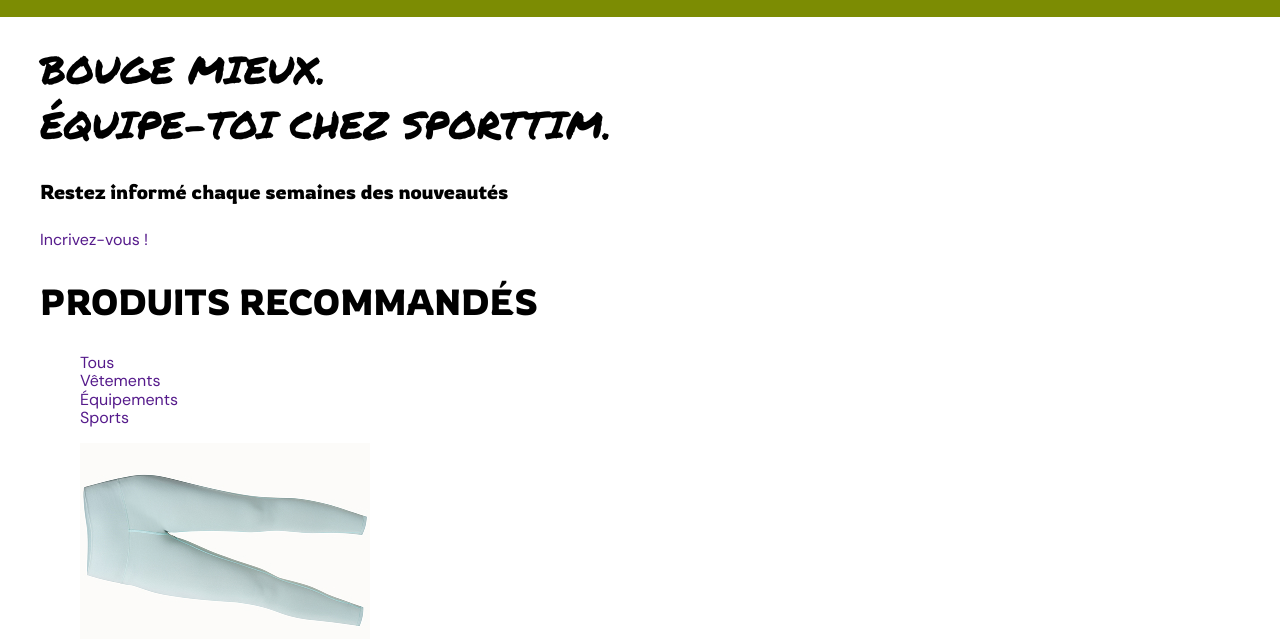
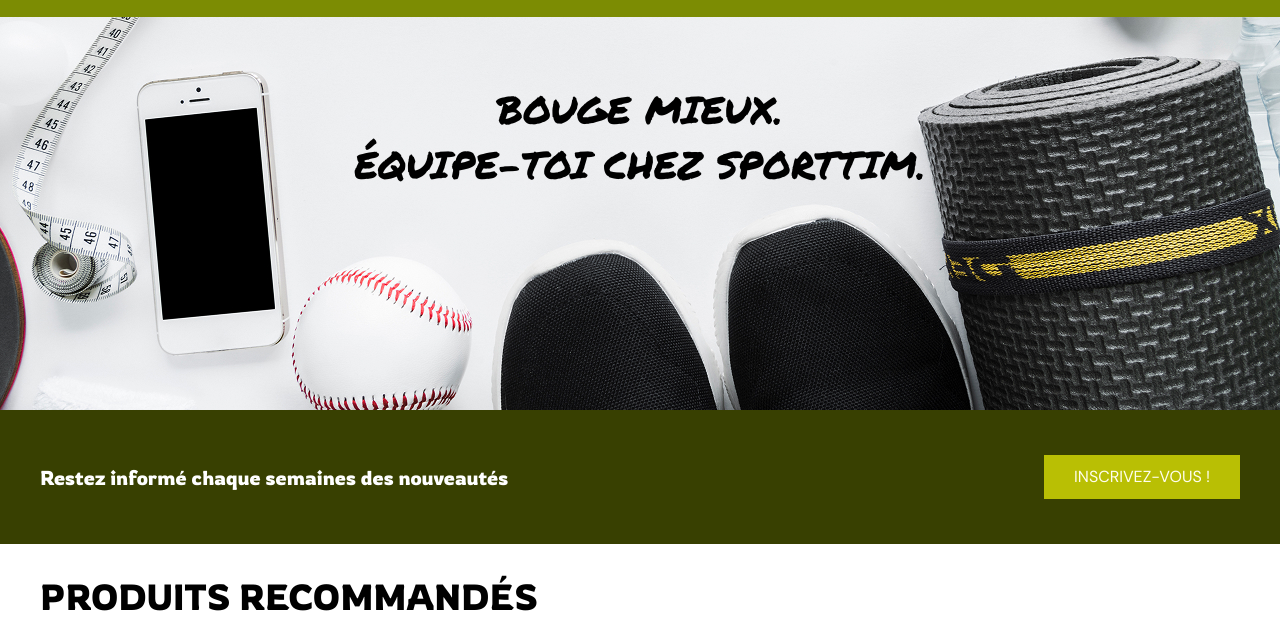
Before and after one commit to DarkBurner66/-web2-final-, a plain HTML site: page index.html in a window 1280 px wide. Shown: the part 83-722 px from the top of the page. Drawn offline with Linux system fonts and the light colour scheme.

Commit message:
call to action

```diff
--- a/css/styles.css
+++ b/css/styles.css
@@ -48,7 +48,11 @@
 h4{
     font: 400 1.25rem "Rowdies"
 }
-
+.bouton{
+    font: 400 1.125 "DM Sans";
+    text-transform: uppercase;
+    padding:15px 40px ;
+}
 /*------------------------------------
 COMPONENT
 ------------------------------------*/
@@ -86,7 +90,39 @@
     color: #FFFEED;
 }
 /* section hero */
+.hero{
+    background: url(../images/ImageBKG.jpg) no-repeat center;
+    background-size: cover;
+    height: 393px;
+}
+.hero .wrapper{
+    display: flex;
+    justify-content: center;
+    align-items: center;
+}
+.hero h1{
+    margin-top:65px;
+    text-align: center;
+}
+/* section callToAction */
 
+.callToAction{
+    background:#384001 ;
+}
+.callToAction .wrapper{
+    display: flex;
+    justify-content: space-between;
+    align-items: center;
+}
+.callToAction h4{
+    color: #fff;
+}
+.callToAction .bouton{
+    color:#FFFEED;
+    padding: 13px 30px;
+    background:#B9BF04;
+    margin: 45px 0;
+}
 /* section produit */
 
 /* section conseil */
--- a/index.html
+++ b/index.html
@@ -44,7 +44,7 @@
     <section class="callToAction">
         <div class="wrapper">
             <h4>Restez informé chaque semaines des nouveautés</h4>
-            <a href="" class="bouton">Incrivez-vous !</a>
+            <a href="" class="bouton">Inscrivez-vous !</a>
         </div>
     </section>
 
```
